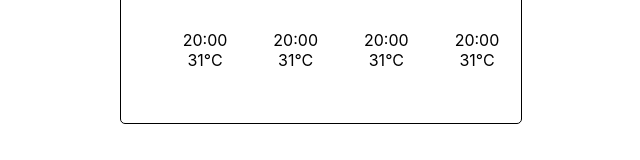
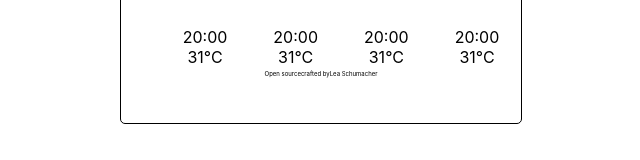
Before and after one commit to craftedcodes/react-based-weather-app, a React (Create React App) app: page / in a window 1280 px wide. Shown: the part 304-464 px from the top of the page, without its empty margins (319-959 px from the left). Built offline with nearby package versions, Linux system fonts and the light colour scheme.

Commit message:
Added new component source

```diff
--- a/src/App.js
+++ b/src/App.js
@@ -4,6 +4,7 @@ import Weather from "./Weather";
 import Forecast from "./Forecast";
 import CurrentWeather from "./CurrentWeather";
 import City from "./City";
+import Source from "./Source";
 import "./App.css";
 
 function App() {
@@ -15,6 +16,7 @@ function App() {
       <Weather />
       <br />
       <Forecast />
+      <Source />
     </div>
   );
 }
--- /dev/null
+++ b/src/Source.css
@@ -0,0 +1,18 @@
+div {
+  display: flex;
+  flex-direction: row;
+  text-align: center;
+  justify-content: center;
+  justify-items: center;
+  align-self: center;
+}
+
+a {
+  font-size: 6px;
+  color: black;
+  text-decoration: none;
+}
+
+span {
+  font-size: 6px;
+}
--- /dev/null
+++ b/src/Source.js
@@ -0,0 +1,14 @@
+import React, { useState } from "react";
+import "./Source.css";
+
+export default function Source() {
+  return (
+    <div>
+      <a href="https://github.com/craftedcodes/react-based-weather-app">
+        Open source
+      </a>{" "}
+      <span> crafted by </span>
+      <a href="https://crafted-codes.netlify.app/">Lea Schumacher</a>
+    </div>
+  );
+}
```
